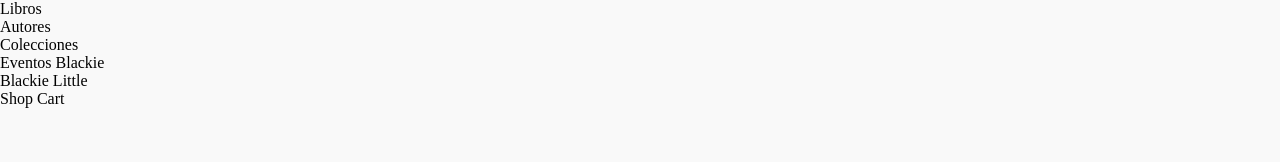
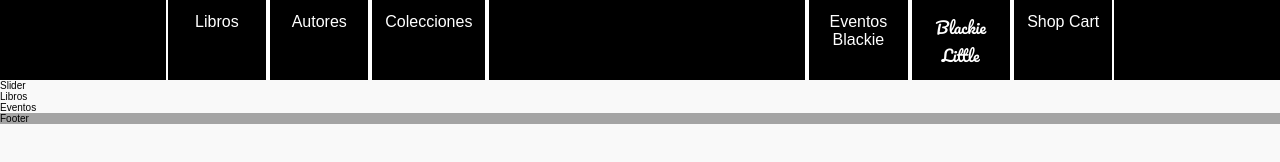
Before and after one commit to jorgeAgoiz/bbooksCopy, a website: page index.html in a window 1280 px wide. Drawn offline with Linux system fonts and the light colour scheme; a web font is replaced by a local one.

Commit message:
Designin header

```diff
--- a/index.html
+++ b/index.html
@@ -4,6 +4,18 @@
     <meta charset="UTF-8" />
     <meta name="viewport" content="width=device-width, initial-scale=1.0" />
     <title>Blackie Books Copy</title>
+    <!-- Google fonts -->
+    <link rel="preconnect" href="https://fonts.gstatic.com" />
+    <link
+      href="https://fonts.googleapis.com/css2?family=Hammersmith+One&display=swap"
+      rel="stylesheet"
+    />
+    <link rel="preconnect" href="https://fonts.gstatic.com" />
+    <link
+      href="https://fonts.googleapis.com/css2?family=Pacifico&display=swap"
+      rel="stylesheet"
+    />
+
     <!-- My Style -->
     <link rel="stylesheet" href="css/style.css" />
   </head>
@@ -13,14 +25,15 @@
         <div class="btn btn-libros">Libros</div>
         <div class="btn btn-autores">Autores</div>
         <div class="btn btn-colecciones">Colecciones</div>
+        <div class="btn btn-empty"></div>
         <div class="btn btn-eventos">Eventos Blackie</div>
         <div class="btn btn-little">Blackie Little</div>
         <div class="btn btn-cart">Shop Cart</div>
       </header>
-      <div class="slider"></div>
-      <div class="libros"></div>
-      <div class="eventos"></div>
-      <div class="footer"></div>
+      <div class="slider">Slider</div>
+      <div class="libros">Libros</div>
+      <div class="eventos">Eventos</div>
+      <div class="footer">Footer</div>
     </div>
   </body>
 </html>
--- /dev/null
+++ b/sass/components/_eventos.scss
@@ -0,0 +1,3 @@
+.eventos {
+  background-color: transparent;
+}
--- /dev/null
+++ b/sass/components/_footer.scss
@@ -0,0 +1,3 @@
+.footer {
+  background-color: $color-grey-medium;
+}
--- a/sass/components/_header.scss
+++ b/sass/components/_header.scss
@@ -1,6 +1,49 @@
 .header {
-  display: grid;
+  background-color: $color-black;
+  color: $color-white;
+  display: flex;
+  justify-content: center;
+  align-items: stretch;
+  align-content: center;
+}
 
-  grid-template-columns: 7;
-  grid-template-rows: 1;
+.btn {
+  width: 15%;
+  text-align: center;
+  border-left: 2px solid $color-white;
+  border-right: 2px solid $color-white;
+  padding: 0.8rem;
+  font-size: 1rem;
+  @include respond(tab-port) {
+    font-size: 0.8rem;
+  }
+
+  &-libros {
+    flex-basis: 8%;
+  }
+  &-autores {
+    flex-basis: 8%;
+  }
+  &-colecciones {
+    flex-basis: 8%;
+  }
+  &-eventos {
+    flex-basis: 8%;
+  }
+  &-little {
+    font-family: "Pacifico", cursive;
+    font-weight: 400;
+    flex-basis: 8%;
+  }
+  &-cart {
+    flex-basis: 8%;
+  }
+
+  &-empty {
+    flex-basis: 25%;
+
+    @include respond(tab-port) {
+      flex-basis: 1%;
+    }
+  }
 }
--- /dev/null
+++ b/sass/components/_libros.scss
@@ -0,0 +1,3 @@
+.libros {
+  background-color: transparent;
+}
--- /dev/null
+++ b/sass/components/_slider.scss
@@ -0,0 +1,3 @@
+.slider {
+  background-color: transparent;
+}
--- a/sass/main.scss
+++ b/sass/main.scss
@@ -1,5 +1,10 @@
 @import "utils/variables";
+@import "utils/mixins";
 
 @import "themes/theme";
 
 @import "components/header";
+@import "components/footer";
+@import "components/eventos";
+@import "components/libros";
+@import "components/slider";
--- a/sass/themes/_theme.scss
+++ b/sass/themes/_theme.scss
@@ -7,4 +7,12 @@
 
 body {
   background-color: $color-grey-light;
+  font-size: 16px;
+  font-family: "Hammersmith One", sans-serif;
+  font-size: 62.5%;
 }
+
+.container {
+  display: grid;
+  grid-template-rows: 10vh;
+}
--- /dev/null
+++ b/sass/utils/_mixins.scss
@@ -0,0 +1,42 @@
+// MEDIA QUERY MANAGER
+
+/*
+0 - 600px:      Phone
+600-900px:       Tablet portrait
+900-1200px:     Tablet landscape
+[1200-1800px]:  Is where our normal styles apply
+1800px + :      Big desktop
+$breakpoint argument choices:
+- phone
+- tab-port
+- tab-land
+- big-desktop
+1em = 16px
+*/
+
+@mixin respond($breakpoint) {
+  @if $breakpoint == phone {
+    @media (max-width: 600px) {
+      //600px
+      @content;
+    }
+  }
+  @if $breakpoint == tab-port {
+    @media (max-width: 900px) {
+      //900px
+      @content;
+    }
+  }
+  @if $breakpoint == tab-land {
+    @media (max-width: 1200px) {
+      //1200px
+      @content;
+    }
+  }
+  /* @if $breakpoint == big-desktop {
+        @media (min-width: 1800px) {
+          //1800px
+          @content;
+        }
+      } */
+}
--- a/sass/utils/_variables.scss
+++ b/sass/utils/_variables.scss
@@ -1,2 +1,5 @@
 // COLORS
 $color-grey-light: #f9f9f9;
+$color-grey-medium: #a4a4a4;
+$color-black: #000000;
+$color-white: #ffffff;
```
Also changed, not shown: css/style.css, 1 other file.
